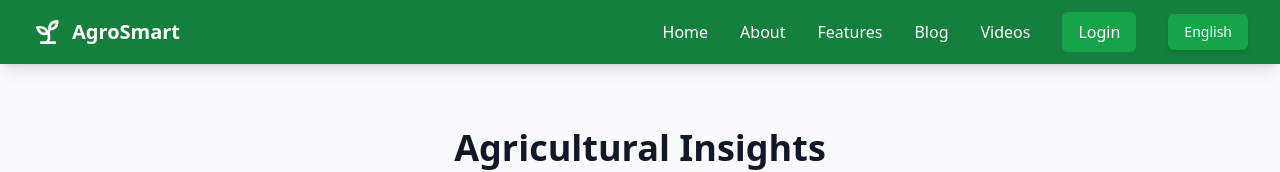
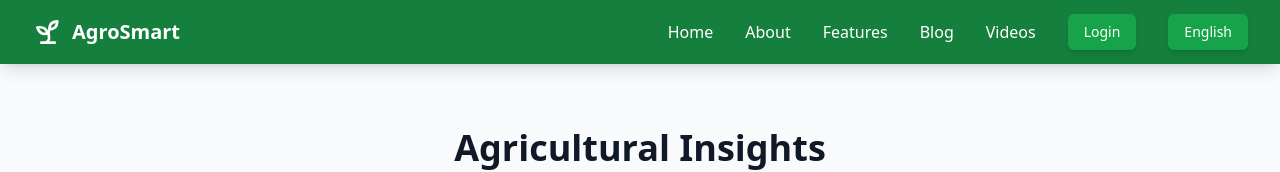
Before and after one commit to Pushparaj13811/AgroSmart, a React (Vite) app: page /blog in a window 1280 px wide. Shown: the top 172 px of the page. Built offline with nearby package versions, Linux system fonts and the light colour scheme; no server answers.

Commit message:
feat: refactor Navbar component to use Button component for login link

```diff
--- a/src/components/Navbar.tsx
+++ b/src/components/Navbar.tsx
@@ -6,6 +6,7 @@ import { AppDispatch, RootState } from '../store/store';
 import { userActions } from '../store/userSlice';
 import { useTranslation } from 'react-i18next';
 import LanguageSwitcher from './locale/LanguageSwitcher';
+import Button from './ui/Button';
 
 const Navbar = () => {
   const { t } = useTranslation();
@@ -64,8 +65,16 @@ const Navbar = () => {
             {user ? (
               <button onClick={handleLogout} className="bg-green-600 hover:bg-green-500 px-4 py-2 rounded-md">{t('navbar.logout')}</button>
             ) : (
-              <Link to="/login" className="bg-green-600 hover:bg-green-500 px-4 py-2 rounded-md">
-                {t('navbar.login')}
+              <Link to="/login">
+                <Button
+                  variant="default"
+                  size='sm'
+                  className="px-4 py-2 rounded-md shadow-md bg-green-600 text-white hover:bg-green-500 focus:outline-none"
+                >
+
+                  {t('navbar.login')}
+
+                </Button>
               </Link>
             )}
             {/* Language Switcher */}
```
